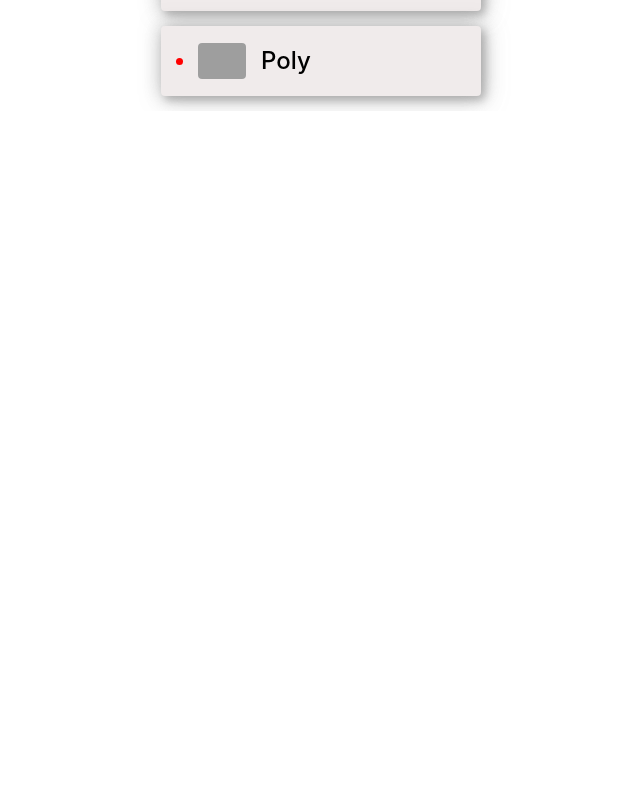
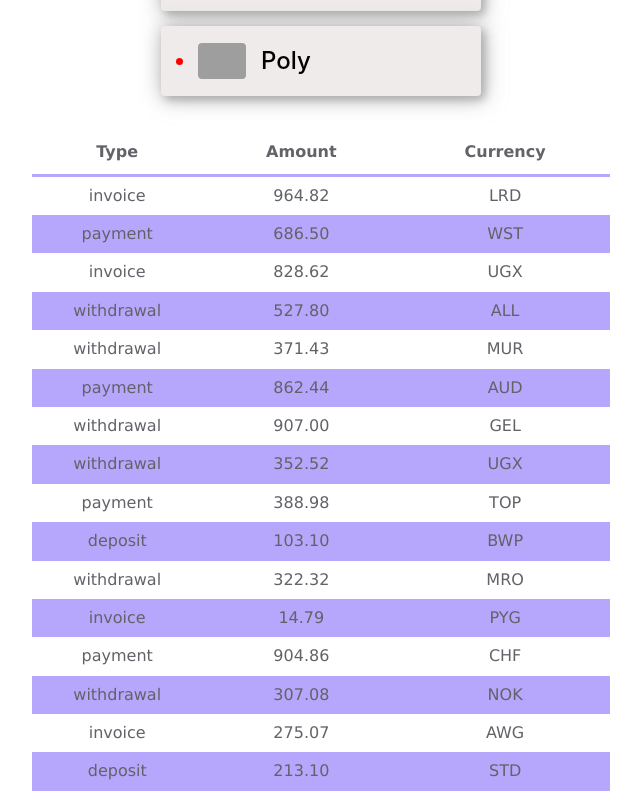
Before and after one commit to solarenergy990/goit-react-hw-01-components, a React (Create React App) app: page / in a window 1280 px wide. Shown: the part 880-1680 px from the top of the page, without its empty margins (319-960 px from the left). Before the commit the page ends 991 px from the top, so only its background shows below. Built offline with nearby package versions, Linux system fonts and the light colour scheme; grey boxes are pictures that could not be loaded.

Commit message:
adds prop types

```diff
--- a/package.json
+++ b/package.json
@@ -41,7 +41,8 @@
     "eslint": "^7.30.0",
     "husky": "^7.0.1",
     "lint-staged": "^11.0.0",
-    "prettier": "^2.3.2"
+    "prettier": "^2.3.2",
+    "prop-types": "^15.7.2"
   },
   "lint-staged": {
     "*.{js,jsx}": "eslint --cache --fix",
--- a/src/App.js
+++ b/src/App.js
@@ -7,6 +7,8 @@
 import statisticalData from "./components/Statistics/statistical-data.json";
 import FriendList from "./components/FriendList/FriendList";
 import friends from "./components/FriendList/friends.json";
+import TransactionHistory from "./components/TransactionHistory/TransactionHistory";
+import transactions from "./components/TransactionHistory/transactions.json";
 
 export default function App() {
   return (
@@ -20,6 +22,7 @@
       />
       <Statistics title="Upload stats" stats={statisticalData} />
       <FriendList friends={friends} />
+      <TransactionHistory items={transactions} />;
     </div>
   );
 }
--- a/src/components/FriendList/FriendList.module.css
+++ b/src/components/FriendList/FriendList.module.css
@@ -18,6 +18,10 @@
   filter: drop-shadow(4px 4px 4px rgba(55%, 55%, 55%, 0.6));
   box-shadow: 0 0 20px rgba(55%, 55%, 55%, 0.5);
   overflow: hidden;
+}
+
+.item:last-child {
+  margin-bottom: 0;
 }
 
 .status {
--- /dev/null
+++ b/src/components/TransactionHistory/TransactionHistory.js
@@ -0,0 +1,39 @@
+import s from "./TransactionHistory.module.css";
+import PropTypes from "prop-types";
+
+const TransactionHistory = ({ items }) => {
+  return (
+    <table className={s.transactionHistory}>
+      <thead>
+        <tr>
+          <th>Type</th>
+          <th>Amount</th>
+          <th>Currency</th>
+        </tr>
+      </thead>
+
+      <tbody>
+        {items.map((item) => (
+          <tr key={item.id}>
+            <td>{item.type}</td>
+            <td>{item.amount}</td>
+            <td>{item.currency}</td>
+          </tr>
+        ))}
+      </tbody>
+    </table>
+  );
+};
+
+TransactionHistory.propTypes = {
+  items: PropTypes.arrayOf(
+    PropTypes.shape({
+      id: PropTypes.string.isRequired,
+      type: PropTypes.string.isRequired,
+      amount: PropTypes.string.isRequired,
+      currency: PropTypes.string.isRequired,
+    })
+  ),
+};
+
+export default TransactionHistory;
--- /dev/null
+++ b/src/components/TransactionHistory/TransactionHistory.module.css
@@ -0,0 +1,24 @@
+.transactionHistory {
+  margin-top: 35px;
+  margin-left: auto;
+  margin-right: auto;
+
+  font-family: "Lucida Sans Unicode", "Lucida Grande", Sans-Serif;
+  border-collapse: collapse;
+  color: #646168;
+}
+
+th {
+  border-bottom: 3px solid #b7a7fc;
+  padding: 12px 64px;
+  text-align: left;
+}
+td {
+  padding: 10px 25px;
+}
+tr:nth-child(odd) {
+  background: white;
+}
+tr:nth-child(even) {
+  background: #b7a7fc;
+}
--- /dev/null
+++ b/src/components/TransactionHistory/transactions.json
@@ -0,0 +1,122 @@
+[
+  {
+    "id": "1e0700a2-5183-4291-85cc-2065a036a683",
+    "type": "invoice",
+    "amount": "964.82",
+    "currency": "LRD"
+  },
+  {
+    "id": "a30f821b-4d25-4ff0-abdd-e340b3f0dd2b",
+    "type": "payment",
+    "amount": "686.50",
+    "currency": "WST"
+  },
+  {
+    "id": "44dca67a-8e5a-4798-bf8e-b15efd4e1abd",
+    "type": "invoice",
+    "amount": "828.62",
+    "currency": "UGX"
+  },
+  {
+    "id": "ea8ed3dc-2b68-4a53-905a-53ecb0adef33",
+    "type": "withdrawal",
+    "amount": "527.80",
+    "currency": "ALL"
+  },
+  {
+    "id": "ea76146a-0b00-4b80-bc02-a8c822176712",
+    "type": "withdrawal",
+    "amount": "371.43",
+    "currency": "MUR"
+  },
+  {
+    "id": "63ca02f9-d637-46b5-9237-f3b24425e029",
+    "type": "payment",
+    "amount": "862.44",
+    "currency": "AUD"
+  },
+  {
+    "id": "ed0263e8-59a5-4bf1-87e0-2bb88e53dc34",
+    "type": "withdrawal",
+    "amount": "907.00",
+    "currency": "GEL"
+  },
+  {
+    "id": "6013bad0-750c-4691-8bc2-d8f2b43969c4",
+    "type": "withdrawal",
+    "amount": "352.52",
+    "currency": "UGX"
+  },
+  {
+    "id": "252c7be4-8b06-4fa7-8d42-61fb835b70d5",
+    "type": "payment",
+    "amount": "388.98",
+    "currency": "TOP"
+  },
+  {
+    "id": "4eaab41b-b967-40ac-82ed-85fc66f646f1",
+    "type": "deposit",
+    "amount": "103.10",
+    "currency": "BWP"
+  },
+  {
+    "id": "9648a350-8469-42d5-8bf3-18090de5fe67",
+    "type": "withdrawal",
+    "amount": "322.32",
+    "currency": "MRO"
+  },
+  {
+    "id": "9c5c25fb-1a95-4b2f-8d1f-4c4426d677cc",
+    "type": "invoice",
+    "amount": "14.79",
+    "currency": "PYG"
+  },
+  {
+    "id": "43ef232c-80e9-4d6f-b48a-b22405620de3",
+    "type": "payment",
+    "amount": "904.86",
+    "currency": "CHF"
+  },
+  {
+    "id": "5161682e-e620-4019-ab0a-24ceb10fbd20",
+    "type": "withdrawal",
+    "amount": "307.08",
+    "currency": "NOK"
+  },
+  {
+    "id": "7b119d71-42e6-4c42-a141-6818b07bb9ff",
+    "type": "invoice",
+    "amount": "275.07",
+    "currency": "AWG"
+  },
+  {
+    "id": "a4f65722-65c4-4c28-b1f4-b8ed988bb205",
+    "type": "deposit",
+    "amount": "213.10",
+    "currency": "STD"
+  },
+  {
+    "id": "c6e5784b-0ca3-48d6-86e5-b5128af5a523",
+    "type": "invoice",
+    "amount": "116.11",
+    "currency": "CUP CUC"
+  },
+  {
+    "id": "c9ebed6a-3a02-4b49-ac0d-0534b51f2bfd",
+    "type": "invoice",
+    "amount": "878.67",
+    "currency": "HKD"
+  },
+  {
+    "id": "a4a98b0e-b22c-438b-9f83-de2df52110c8",
+    "type": "invoice",
+    "amount": "725.03",
+    "currency": "UYU UYI"
+  },
+  {
+    "id": "b39bfa7a-0166-4c47-94d6-87d20590f746",
+    "type": "payment",
+    "amount": "405.45",
+    "currency": "MDL"
+  }
+]
```
Also changed, not shown: src/components/FriendList/FriendList.js (+12 -0 lines), src/components/Profile/Profile.js (+9 -0 lines), src/components/Statistics/Statistics.js (+12 -0 lines).
